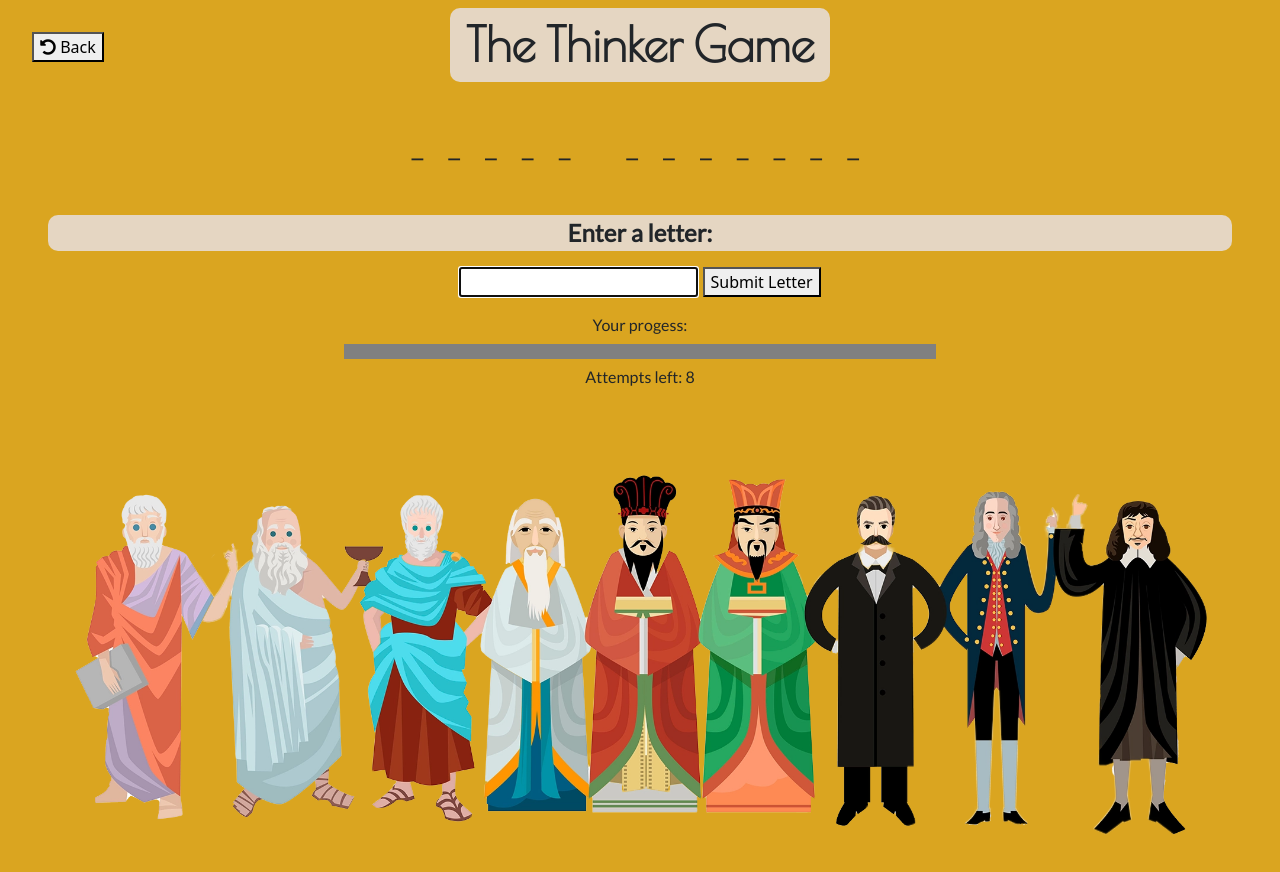
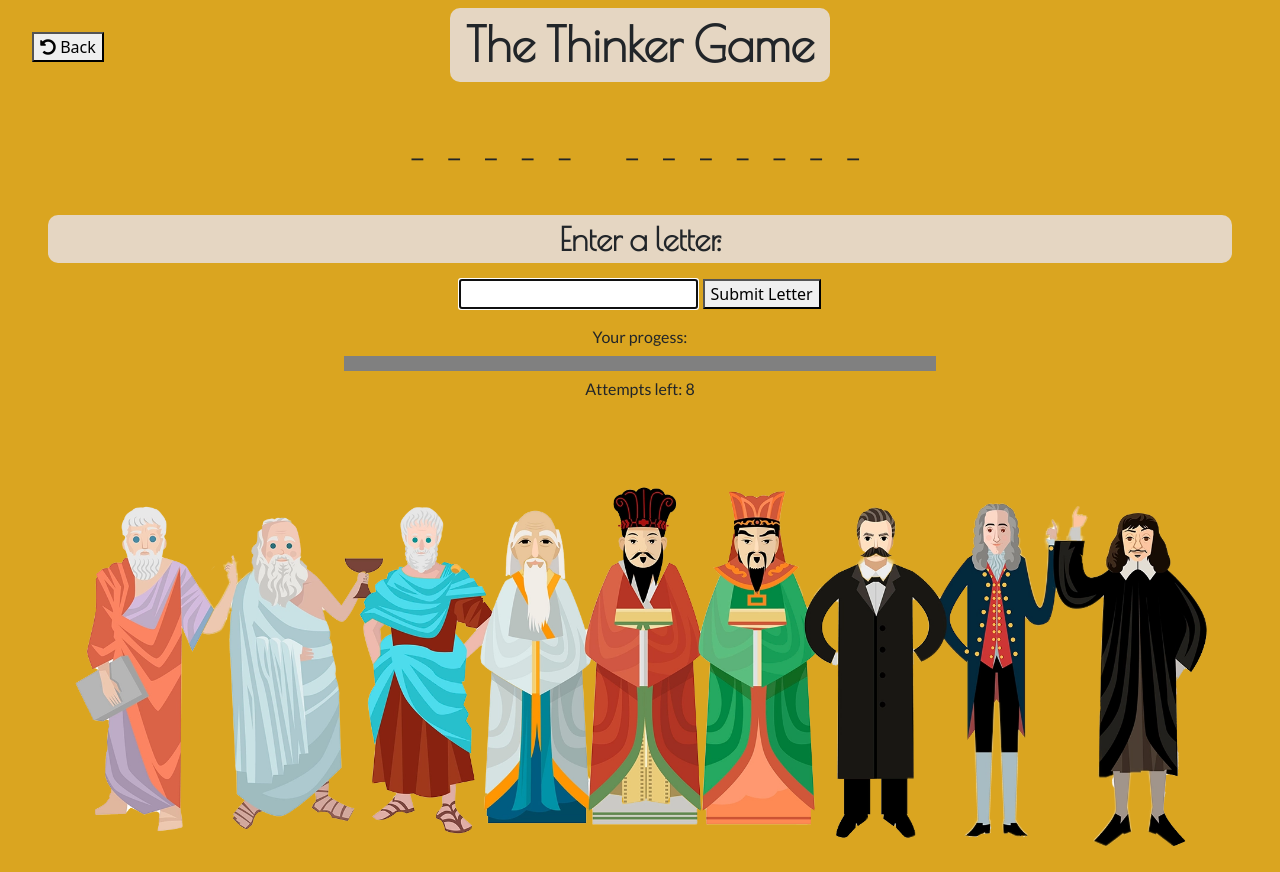
Before and after one commit to Code-Institute-Submissions/amegeddon-The-Thinker-Game, a plain HTML site: page index.html in a window 1280 px wide. Both pictures are taken after a click on the button "Easy". Drawn offline with nearby package versions, Linux system fonts and the light colour scheme.

Commit message:
Adjust styling of #enterLetter

```diff
--- a/assets/css/style.css
+++ b/assets/css/style.css
@@ -29,10 +29,11 @@ h2 {
 
 
 #enterLetter {
-  font-size: 1.5rem;
+  font-size: 2rem;
   background-color: #e5d6c2;
   border-radius: 10px;
-  font-family: 'lato', sans-serif;
+  font-family: 'poiret one', sans-serif;
+  font-weight: bolder;
 
 
 }
```
